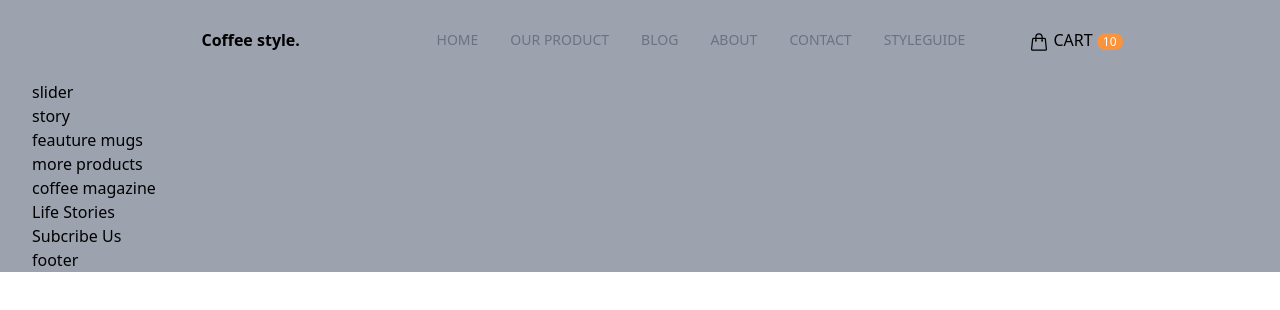
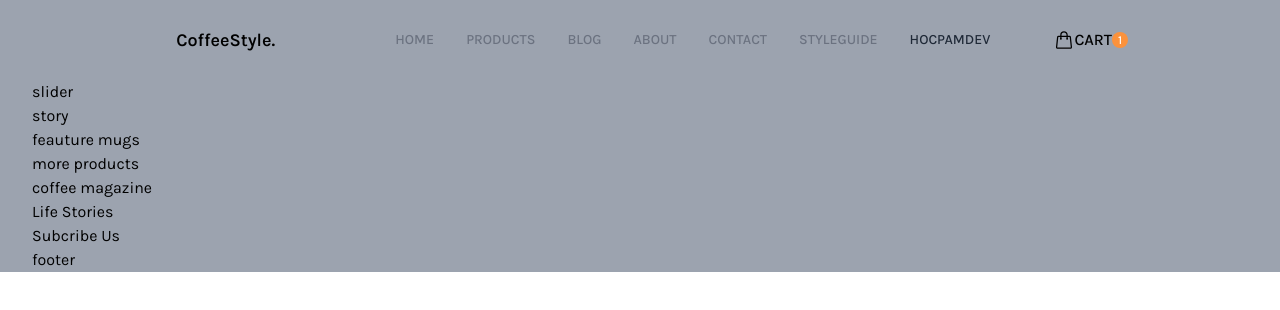
Before and after one commit to HocPhamThai/tailwindcss-coffee-style, a website: page public/index.html in a window 1280 px wide. Drawn offline with Linux system fonts and the light colour scheme.

Commit message:
reponsive_header

```diff
--- a/public/index.html
+++ b/public/index.html
@@ -3,29 +3,25 @@
   <head>
     <meta charset="UTF-8" />
     <meta name="viewport" content="width=device-width, initial-scale=1.0" />
+    <link rel="icon" href="./img/favicon/coffee-machine_434400.png" type="image/gif" sizes="16x16" />
     <link href="./output.css" rel="stylesheet" />
     <title>Coffee</title>
   </head>
   <body>
     <div id="root">
-      <div
-        class="content-wrapper max-w-screen-2xl text-base mx-auto px-8 bg-gray-400"
-      >
-        <header class="py-6 mx-10">
-          <nav class="flex justify-between items-center">
-            <div
-              class="logo basis-2/6 text-center font-semibold cursor-pointer"
-            >
-              Coffee style.
-            </div>
+      <div class="content-wrapper font-Karla max-w-screen-2xl text-base mx-auto px-8 bg-gray-400">
+        <header class="p-6 mx-auto">
+          <nav class="flex justify-between items-center relative">
+            <div class="logo basis-2/6 text-lg text-center font-semibold cursor-pointer">CoffeeStyle.</div>
             <ul
-              class="basis-3/6 flex items-center justify-end gap-8 uppercase text-sm text-gray-500 font-medium"
+              id="top-menu"
+              class="animate-slowDown basis-3/6 hidden lg:flex lg:items-center lg:justify-end lg:gap-8 uppercase text-sm text-gray-500 font-medium"
             >
               <li class="ct-top-menu-item">
                 <a class="" href="#">Home</a>
               </li>
               <li class="ct-top-menu-item">
-                <a class="" href="#">Our Product</a>
+                <a class="" href="#">Products</a>
               </li>
               <li class="ct-top-menu-item">
                 <a class="" href="#">Blog</a>
@@ -39,20 +35,14 @@
               <li class="ct-top-menu-item">
                 <a class="" href="#">StyleGuide</a>
               </li>
+              <li class="ct-top-menu-item ct-top-menu-item-active">
+                <a class="" href="#">HocpamDev</a>
+              </li>
             </ul>
-            <ul
-              class="basis-1/6 flex justify-start items-center uppercase font-medium ml-16"
-            >
+            <ul class="basis-3/6 lg:basis-1/6 flex justify-end lg:justify-start items-center uppercase font-medium ml-16">
               <li class="ct-top-menu-item">
-                <a class="" href="#">
-                  <svg
-                    xmlns="http://www.w3.org/2000/svg"
-                    fill="none"
-                    viewBox="0 0 24 24"
-                    stroke-width="1.5"
-                    stroke="currentColor"
-                    class="ct-icon"
-                  >
+                <a class="flex items-center" href="#">
+                  <svg xmlns="http://www.w3.org/2000/svg" fill="none" viewBox="0 0 24 24" stroke-width="1.5" stroke="currentColor" class="ct-icon">
                     <path
                       stroke-linecap="round"
                       stroke-linejoin="round"
@@ -60,12 +50,24 @@
                     />
                   </svg>
                   <span class="mx-auto">Cart</span>
-                  <span class="ct-badge-circle bg-orange-400 text-white"
-                    >10</span
-                  >
+                  <span class="ct-badge-circle bg-orange-400 text-white">1</span>
                 </a>
               </li>
             </ul>
+
+            <div class="lg:hidden basis-1/6 flex items-center cursor-pointer px-3 sm:px-8">
+              <svg
+                id="toggle-top-menu-icon"
+                xmlns="http://www.w3.org/2000/svg"
+                fill="none"
+                viewBox="0 0 24 24"
+                stroke-width="1.5"
+                stroke="currentColor"
+                class="ct-icon"
+              >
+                <path stroke-linecap="round" stroke-linejoin="round" d="M3.75 6.75h16.5M3.75 12h16.5m-16.5 5.25h16.5" />
+              </svg>
+            </div>
           </nav>
         </header>
         <main>
@@ -89,5 +91,6 @@
       <!-- End content-wrapper -->
     </div>
     <!-- End root -->
+    <script src="./main.js"></script>
   </body>
 </html>
--- /dev/null
+++ b/public/main.js
@@ -0,0 +1,18 @@
+const topMenu = document.getElementById('top-menu')
+console.log('log ~ topMenu:', topMenu)
+const toggleTopMenuIcon = document.getElementById('toggle-top-menu-icon')
+console.log('log ~ toggleTopMenuIcon:', toggleTopMenuIcon)
+
+document.addEventListener('click', (e) => {
+  if (toggleTopMenuIcon.contains(e.target)) {
+    // Click to toggle top menu icon
+    topMenu.classList.toggle('hidden')
+    topMenu.classList.toggle('topmenu-expanded')
+  } else {
+    // Click Outside from Toggle top menu icon
+    if (topMenu.classList.contains('topmenu-expanded')) {
+      topMenu.classList.remove('topmenu-expanded')
+      topMenu.classList.add('hidden')
+    }
+  }
+})
--- a/src/input.css
+++ b/src/input.css
@@ -1,10 +1,19 @@
+@import url('https://fonts.googleapis.com/css2?family=Karla:ital,wght@0,200..800;1,200..800&display=swap');
 @tailwind base;
 @tailwind components;
 @tailwind utilities;
 
 /* custom */
+.topmenu-expanded {
+  @apply absolute w-full bg-white text-center top-10 z-50;
+}
+
 .ct-top-menu-item {
-  @apply cursor-pointer py-1 hover:text-gray-800 relative hover:after:absolute after:bottom-0 after:left-0 after:bg-light-coffee after:h-0.5 after:w-0 hover:after:w-full after:transition-all after:ease-in-out after:duration-300;
+  @apply cursor-pointer py-1 hover:text-gray-800 relative hover:after:lg:absolute after:lg:bottom-0 after:lg:left-0 after:lg:bg-light-coffee after:lg:h-0.5 after:lg:w-0 hover:after:lg:w-full after:lg:transition-all after:lg:ease-in-out after:lg:duration-300;
+}
+
+.ct-top-menu-item-active {
+  @apply text-gray-800;
 }
 
 .ct-icon {
--- a/tailwind.config.js
+++ b/tailwind.config.js
@@ -3,8 +3,20 @@
   content: ['./public/**/*.{html,js}'],
   theme: {
     extend: {
+      fontFamily: {
+        Karla: ['Karla', 'sans-serif'],
+      },
       colors: {
         'light-coffee': '#C89F94',
+      },
+      keyframes: {
+        slowDown: {
+          '0%': { transform: 'translateY(-100%)' },
+          '100%': { transform: 'translateY(0)' },
+        },
+      },
+      animation: {
+        slowDown: 'slowDown .4s ease-in-out',
       },
     },
   },
```
Also changed, not shown: public/img/favicon/coffee-machine_434400.png (added), public/output.css.
